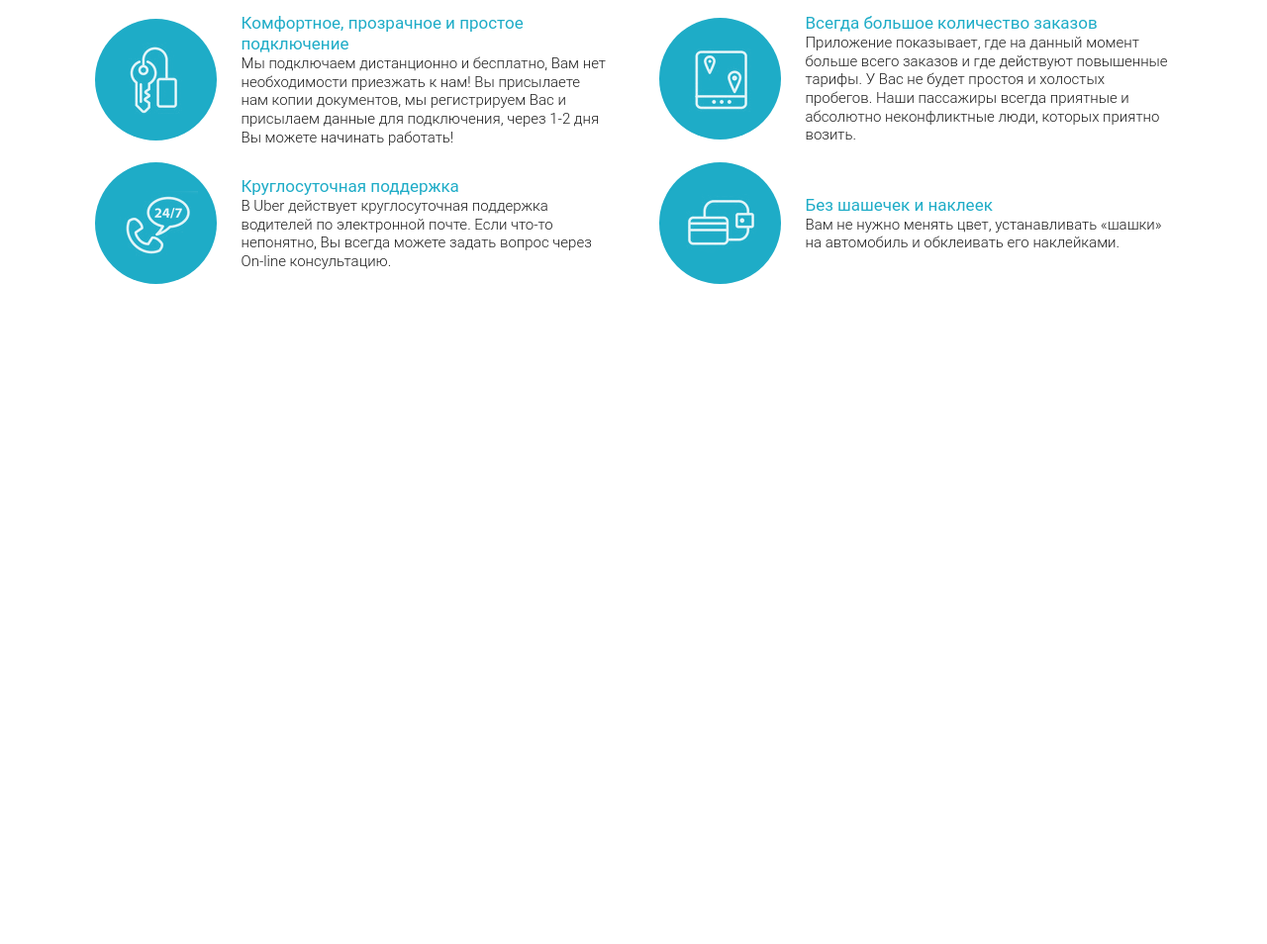
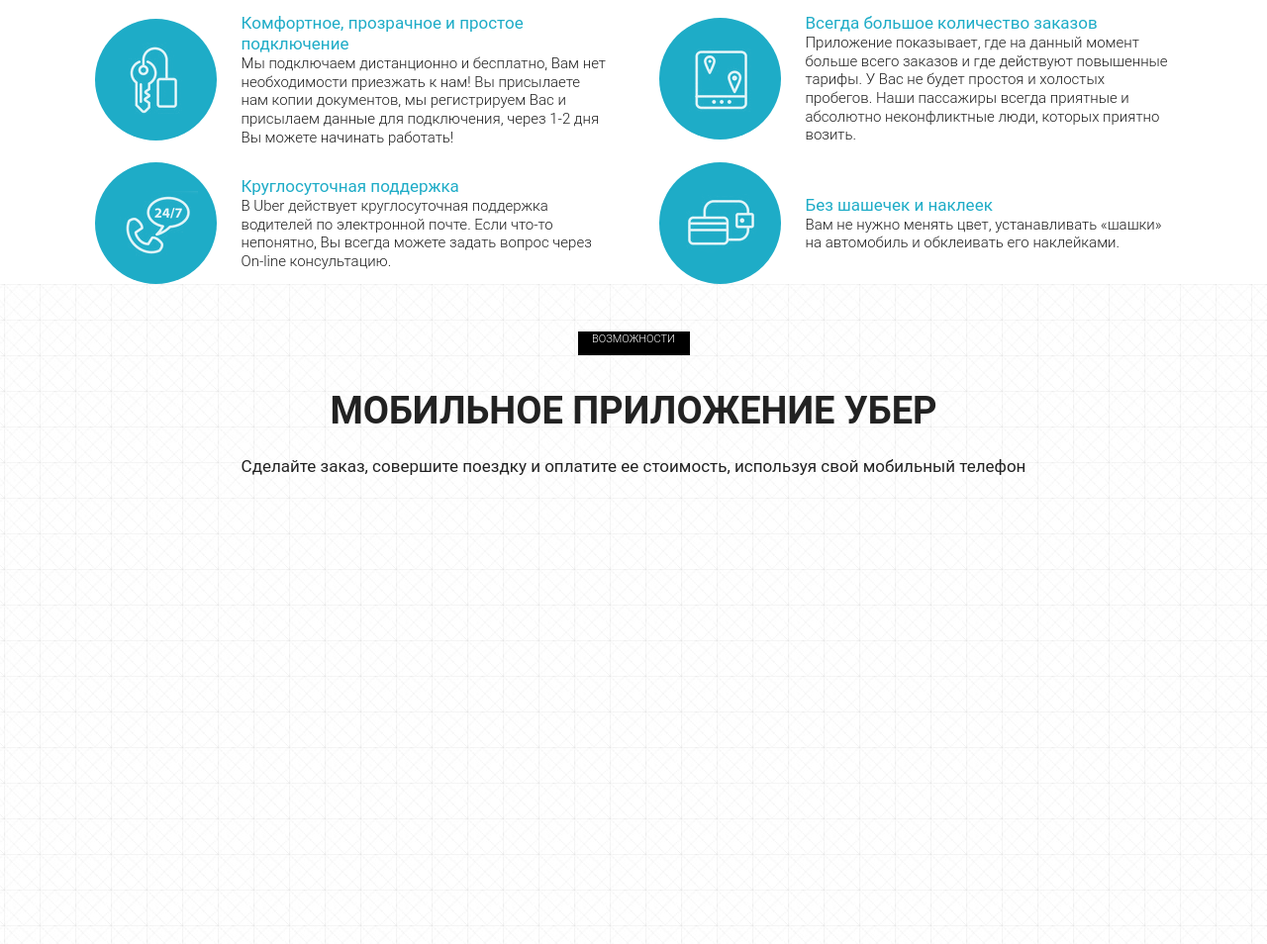
Before and after one commit to Labirts/https---github.com-Labirts-uber_thing, a plain HTML site: page src/index.html in a window 1280 px wide. Shown: the part 1267-2221 px from the top of the page at 99% size. Before the commit the page ends 1554 px from the top, so only its background shows below. Drawn offline with Linux system fonts and the light colour scheme.

Commit message:
feat: mobile apps block unfinished

```diff
--- a/src/index.html
+++ b/src/index.html
@@ -7,7 +7,7 @@
     <title>Document</title>
     <link rel="stylesheet" href="css/bootstrap-reboot.min.css">
     <link rel="stylesheet" href="css/bootstrap-grid.min.css">
-    <link rel="stylesheet" href="css/style.css">
+    <link rel="stylesheet" href="css/style.min.css">
 </head>
 
 <body>
@@ -176,6 +176,55 @@
             </div>
         </div>
     </section>
+
+    <section class="mobile">
+        <div class="container">
+            <div class="label">Возможности</div>
+            <div class="title">мобильное приложение убер</div>
+            <div class="subtitle">Сделайте заказ, совершите поездку и оплатите ее
+            стоимость, используя свой мобильный телефон</div>
+
+            <div class="row">
+                <div class="col-md-4">
+                    <div class="mobile_item">
+                        <div class="mobile_item_subtitle"></div>
+                        <div class="mobile_item_plus"><img src="" alt=""></div>
+                    </div>
+                </div>
+                <div class="col-md-4">
+                    <div class="mobile_item">
+                        <div class="mobile_item_subtitle"></div>
+                        <div class="mobile_item_plus"><img src="" alt=""></div>
+                    </div>
+                </div>
+                <div class="col-md-4">
+                    <div class="mobile_item">
+                        <div class="mobile_item_subtitle"></div>
+                        <div class="mobile_item_plus"><img src="" alt=""></div>
+                    </div>
+                </div>
+                <div class="col-md-4">
+                    <div class="mobile_item">
+                        <div class="mobile_item_subtitle"></div>
+                        <div class="mobile_item_plus"><img src="" alt=""></div>
+                    </div>
+                </div>
+                <div class="col-md-4">
+                    <div class="mobile_item">
+                        <div class="mobile_item_subtitle"></div>
+                        <div class="mobile_item_plus"><img src="" alt=""></div>
+                    </div>
+                </div>
+                <div class="col-md-4">
+                    <div class="mobile_item">
+                        <div class="mobile_item_subtitle"></div>
+                        <div class="mobile_item_plus"><img src="" alt=""></div>
+                    </div>
+                </div>
+            </div>
+        </div>
+    </section>
+
 </body>
 
 </html>
--- a/src/sass/style.sass
+++ b/src/sass/style.sass
@@ -64,7 +64,7 @@ nav
 		color: #fff
 .promo
 	min-height: 799px
-	background: url(../img/bg/main_bg.jpg) center center/cover no-repeat
+	background: url(../img/bg/main_bg.jpg) center (center / cover) no-repeat
 	padding: 150px 0 135px 0
 	.promo_header
 		font-size: 60px
@@ -111,7 +111,7 @@ nav
 	width: 113px
 	height: 24px
 	padding: 5px, 12px
-	font-weight: 400
+	font-weight: 300
 	font-size: 11px
 	text-transform: uppercase
 	text-align: center
@@ -123,6 +123,14 @@ nav
 	text-transform: uppercase
 	text-align: center
 	color: #222222
+
+.subtitle
+	margin-top: 19px
+	font-weight: 400
+	font-size: 17px
+	text-align: center
+	color: #222
+
 .reasons_block
 	margin-top: 16px
 	display: flex
@@ -148,3 +156,8 @@ nav
 	font-size: 15px
 	color: #202020
 	line-height: 124%
+
+.mobile
+	min-height: 864px
+	padding: 48px 0 80px 0
+	background: url('../img/bg/mobile_bg.png') center (center / cover) no-repeat
```
Also changed, not shown: src/css/style.min.css.
